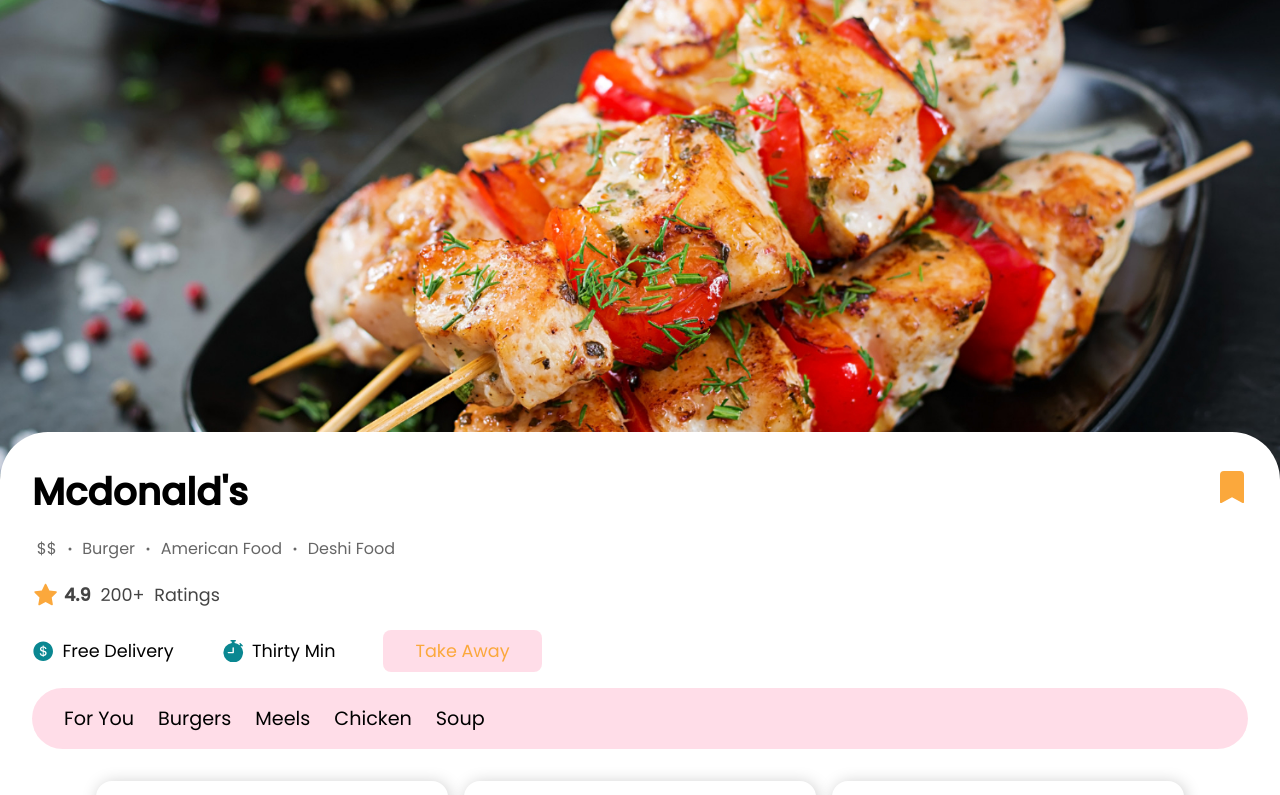
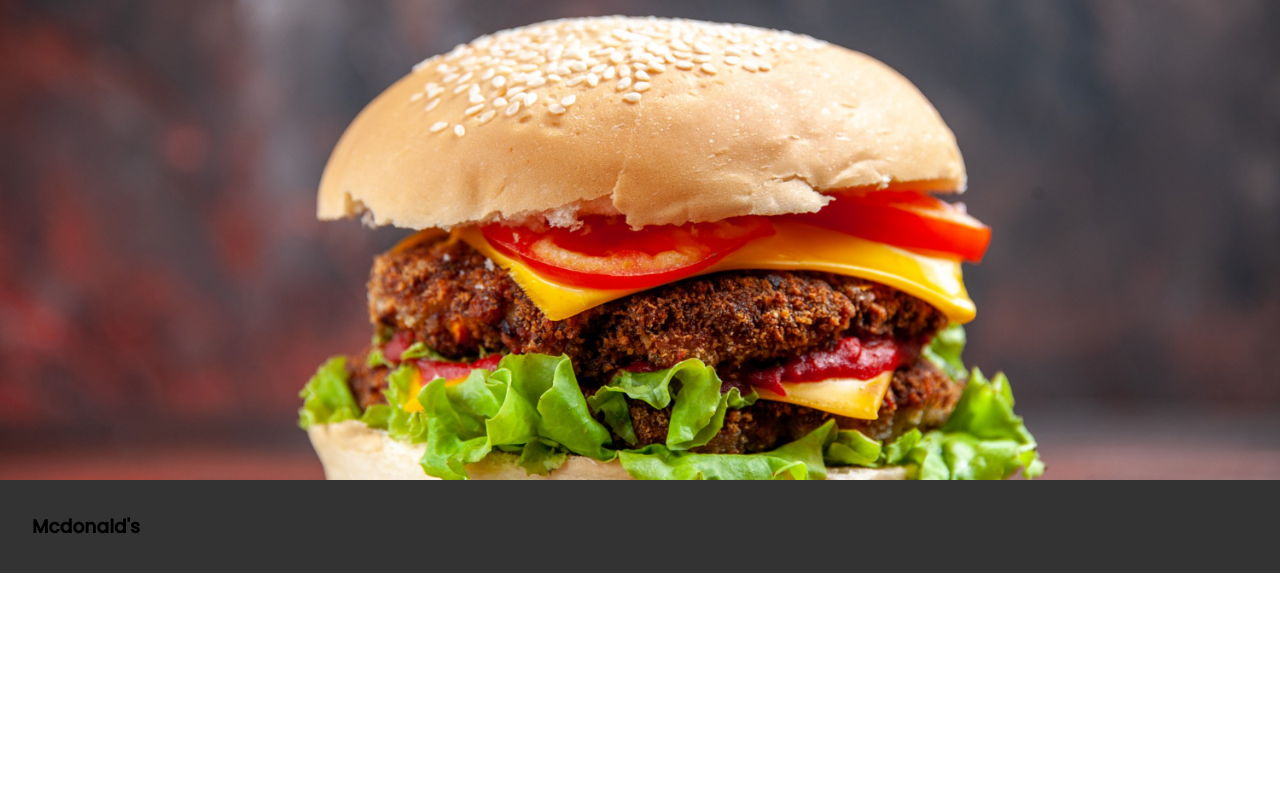
Before and after one commit to Sawar-Nabi/Food-App, a React (Create React App) app: page / in a window 1280 px wide. Shown: the top 795 px of the page. Built offline with nearby package versions, Linux system fonts and the light colour scheme.

Commit message:
Food choice component added

```diff
--- a/src/App.js
+++ b/src/App.js
@@ -4,6 +4,7 @@ import { Constant } from "./constants";
 import styled from "styled-components";
 import OpenComponent from "./components/openComponent/OpenComponent";
 import { BrowserRouter, Routes, Route } from "react-router-dom";
+import FoodChoiceIndex from "./components/FoodChooice/FoodChoiceIndex";
 const { Fonts, Colors } = Constant;
 
 const App = () => {
@@ -11,7 +12,8 @@ const App = () => {
     <BrowserRouter>
     <Section>
     <Routes>
-    <Route path="/" element={<OpenComponent/>}/>
+    <Route path="/open" element={<OpenComponent/>}/>
+    <Route path="/" element={<FoodChoiceIndex/>}/>
 
     </Routes>
 
--- /dev/null
+++ b/src/components/FoodChooice/FoodChoiceIndex.js
@@ -0,0 +1,39 @@
+import React from 'react';
+import styled from 'styled-components';
+import { Constant } from "../../constants";
+import choiceBannerImg from "../../media/choicebanner.jpg"
+
+const { Fonts, Colors, Flex, CardListStyle } = Constant;
+
+const FoodChoiceIndex = () => {
+  return (
+      <Section>
+        <div className="choice_Banner"></div>
+        <div className="choice_Content">
+        <div className="head">
+            <h1>Mcdonald's</h1>
+
+          </div>
+        </div>
+      </Section>
+  )
+};
+
+export default FoodChoiceIndex;
+const Section = styled.section`
+ width: 100%;
+  min-height: 100vh;
+  font-family: ${Fonts.primaryFont};
+.choice_Banner{
+    width: 100%;
+    height: 30rem;
+    background-image: url(${choiceBannerImg});
+    background-position: center;
+    background-repeat: no-repeat;
+    background-size: cover;
+}
+.choice_Content{
+    background-color: #333;
+    padding: 2rem;
+}
+`
--- a/src/components/openComponent/OpenComponent.jsx
+++ b/src/components/openComponent/OpenComponent.jsx
@@ -66,13 +66,15 @@ const OpenComponent = () => {
           </ul>
         </div>
         <div className="open_container_card">
+        <CardList />
           <CardList />
           <CardList />
-          <CardList />
+
 
         </div>
       </div>
     </Section>
+
   );
 };
 
```
Also changed, not shown: src/media/choicebanner.jpg (added).
